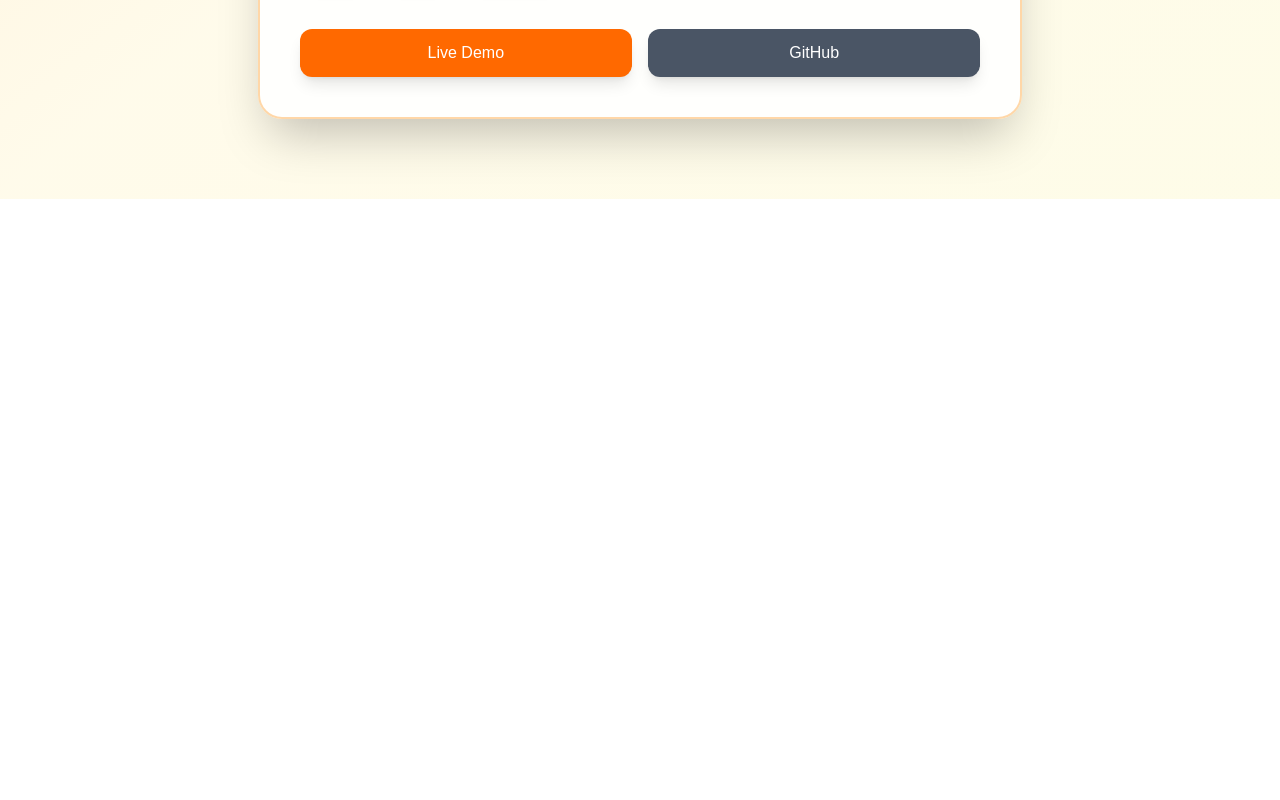
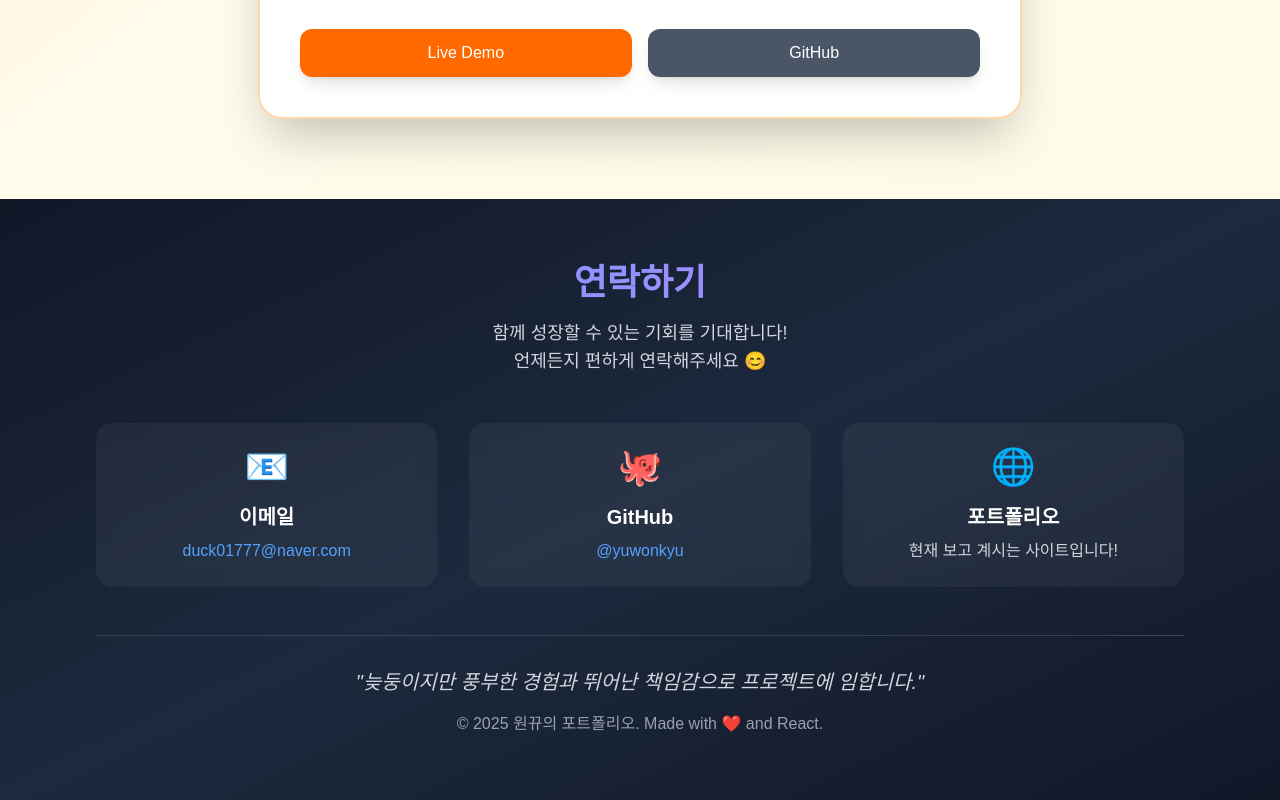
Before and after one commit to yuwonkyu/portfolio, a React (Vite) app: page / in a window 1280 px wide. Shown: the part 4740-5540 px from the top of the page. Before the commit the page ends 4939 px from the top, so only its background shows below. Built offline with nearby package versions, Linux system fonts and the light colour scheme; a web font is replaced by a local one.

Commit message:
feat: Footer 컴포넌트 추가 및 App에 통합

```diff
--- a/src/App.tsx
+++ b/src/App.tsx
@@ -2,6 +2,7 @@ import "./App.css";
 import Header from "./components/Header";
 import IntroSection from "./components/IntroSection";
 import ProjectSection from "./components/ProjectSection";
+import Footer from "./components/Footer";
 import {
   basicProjects,
   intermediateProjects,
@@ -48,6 +49,8 @@ function App() {
         projects={personalProjects}
         colorScheme={colorSchemes.orange}
       />
+
+      <Footer />
     </div>
   );
 }
--- /dev/null
+++ b/src/components/Footer.tsx
@@ -0,0 +1,76 @@
+interface FooterProps {
+  className?: string;
+}
+
+const Footer = ({ className = "" }: FooterProps) => {
+  return (
+    <footer
+      id="contact"
+      className={`bg-gradient-to-br from-gray-900 via-slate-800 to-gray-900 text-white py-16 ${className}`}
+    >
+      <div className="max-w-6xl mx-auto px-4 sm:px-6 lg:px-8">
+        <div className="text-center">
+          {/* Header */}
+          <h2 className="text-4xl font-bold mb-4 bg-gradient-to-r from-blue-400 to-purple-400 bg-clip-text text-transparent">
+            연락하기
+          </h2>
+          <p className="text-gray-300 text-lg mb-12 max-w-2xl mx-auto">
+            함께 성장할 수 있는 기회를 기대합니다!
+            <br />
+            언제든지 편하게 연락해주세요 😊
+          </p>
+
+          {/* Contact Info */}
+          <div className="grid grid-cols-1 md:grid-cols-3 gap-8 mb-12">
+            {/* Email */}
+            <div className="bg-white/5 backdrop-blur-sm rounded-2xl p-6 hover:bg-white/10 transition-all duration-300 hover:scale-105">
+              <div className="text-4xl mb-4">📧</div>
+              <h3 className="text-xl font-semibold mb-2">이메일</h3>
+              <a
+                href="mailto:duck01777@naver.com"
+                className="text-blue-400 hover:text-blue-300 transition-colors cursor-pointer"
+              >
+                duck01777@naver.com
+              </a>
+            </div>
+
+            {/* GitHub */}
+            <div className="bg-white/5 backdrop-blur-sm rounded-2xl p-6 hover:bg-white/10 transition-all duration-300 hover:scale-105">
+              <div className="text-4xl mb-4">🐙</div>
+              <h3 className="text-xl font-semibold mb-2">GitHub</h3>
+              <a
+                href="https://github.com/yuwonkyu"
+                target="_blank"
+                rel="noopener noreferrer"
+                className="text-blue-400 hover:text-blue-300 transition-colors cursor-pointer"
+              >
+                @yuwonkyu
+              </a>
+            </div>
+
+            {/* Portfolio */}
+            <div className="bg-white/5 backdrop-blur-sm rounded-2xl p-6 hover:bg-white/10 transition-all duration-300 hover:scale-105">
+              <div className="text-4xl mb-4">🌐</div>
+              <h3 className="text-xl font-semibold mb-2">포트폴리오</h3>
+              <span className="text-gray-300">
+                현재 보고 계시는 사이트입니다!
+              </span>
+            </div>
+          </div>
+
+          {/* Quote */}
+          <div className="border-t border-gray-700 pt-8">
+            <blockquote className="text-xl italic text-gray-300 mb-4">
+              "늦둥이지만 풍부한 경험과 뛰어난 책임감으로 프로젝트에 임합니다."
+            </blockquote>
+            <p className="text-gray-400">
+              © 2025 원뀨의 포트폴리오. Made with ❤️ and React.
+            </p>
+          </div>
+        </div>
+      </div>
+    </footer>
+  );
+};
+
+export default Footer;
```
